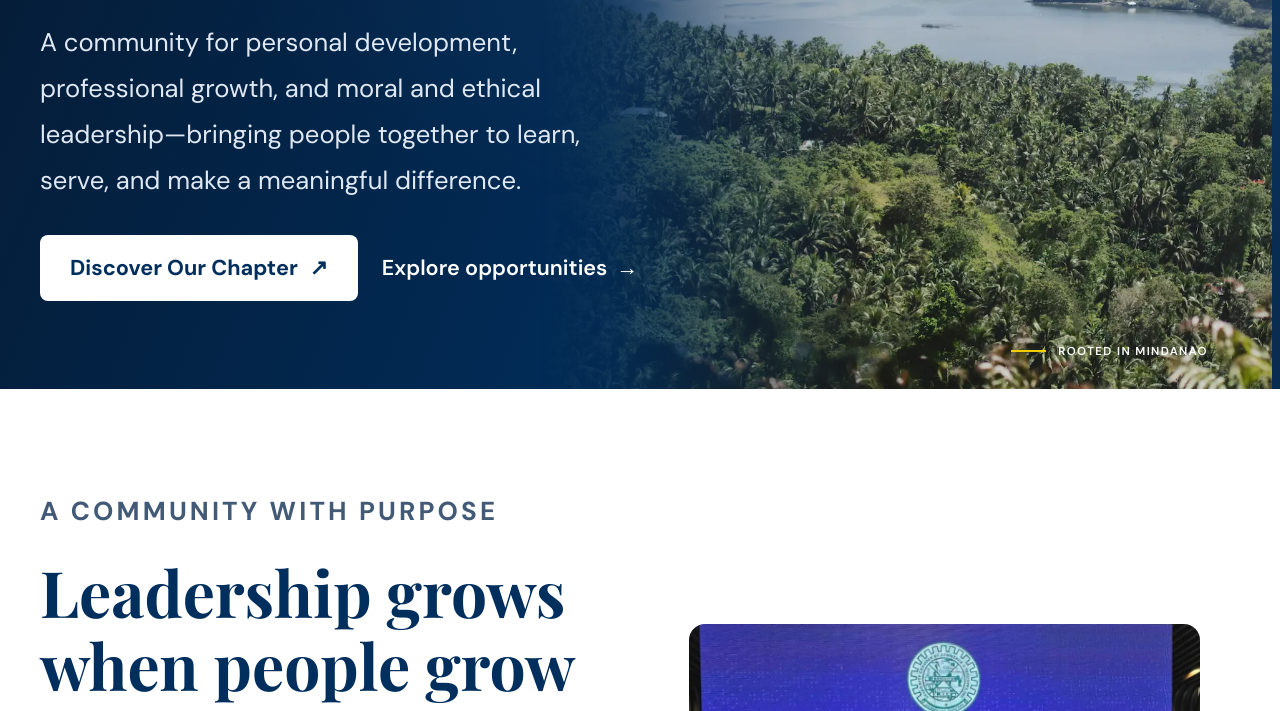
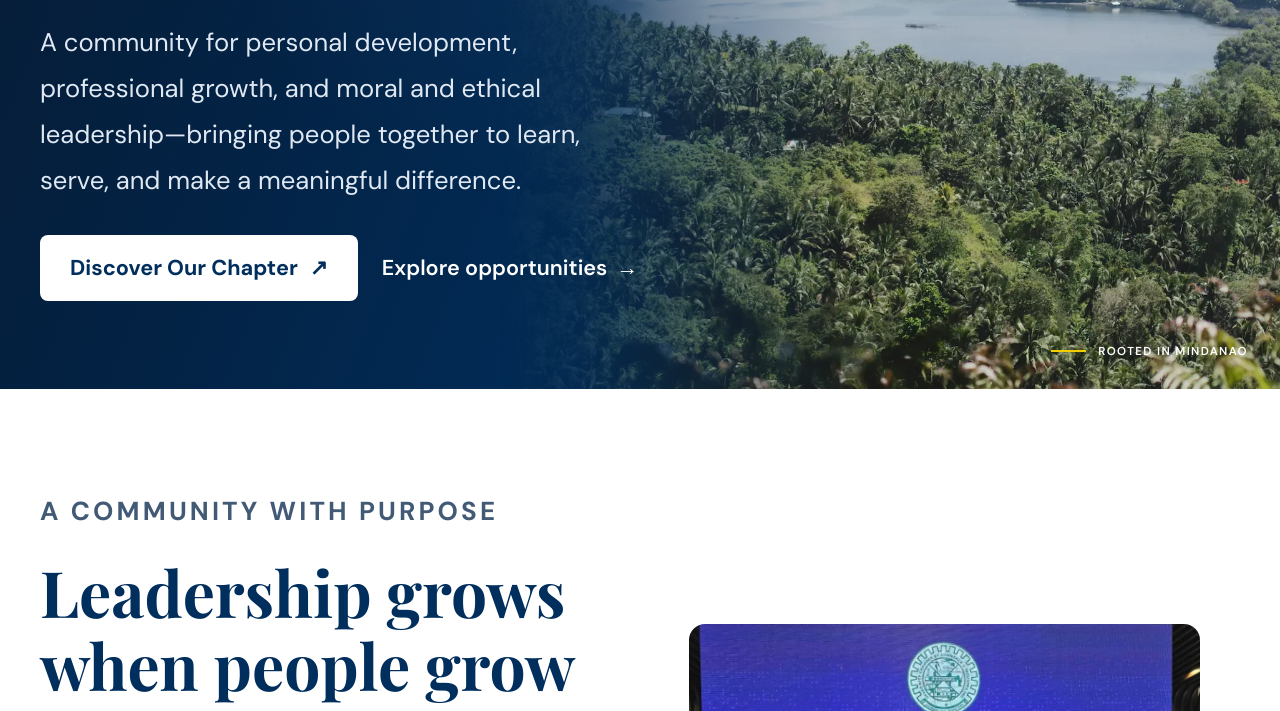
Before and after one commit to ElenaWell/byu-ms-mindanao-chapter, a plain HTML site: page index.html in a window 1280 px wide. Shown: the part 587-1298 px from the top of the page. Drawn offline with nearby package versions, Linux system fonts and the light colour scheme.

```diff
--- a/css/style.css
+++ b/css/style.css
@@ -423,7 +423,6 @@ button:focus-visible {
 }
 
 .hero-layout {
-    position: relative;
     display: flex;
     align-items: center;
     min-height: 670px;
@@ -558,7 +557,7 @@ button:focus-visible {
 .hero-visual {
     position: absolute;
     inset-block: 0;
-    right: -32px;
+    right: 0;
     z-index: 1;
     width: 61%;
     margin: 0;
```
